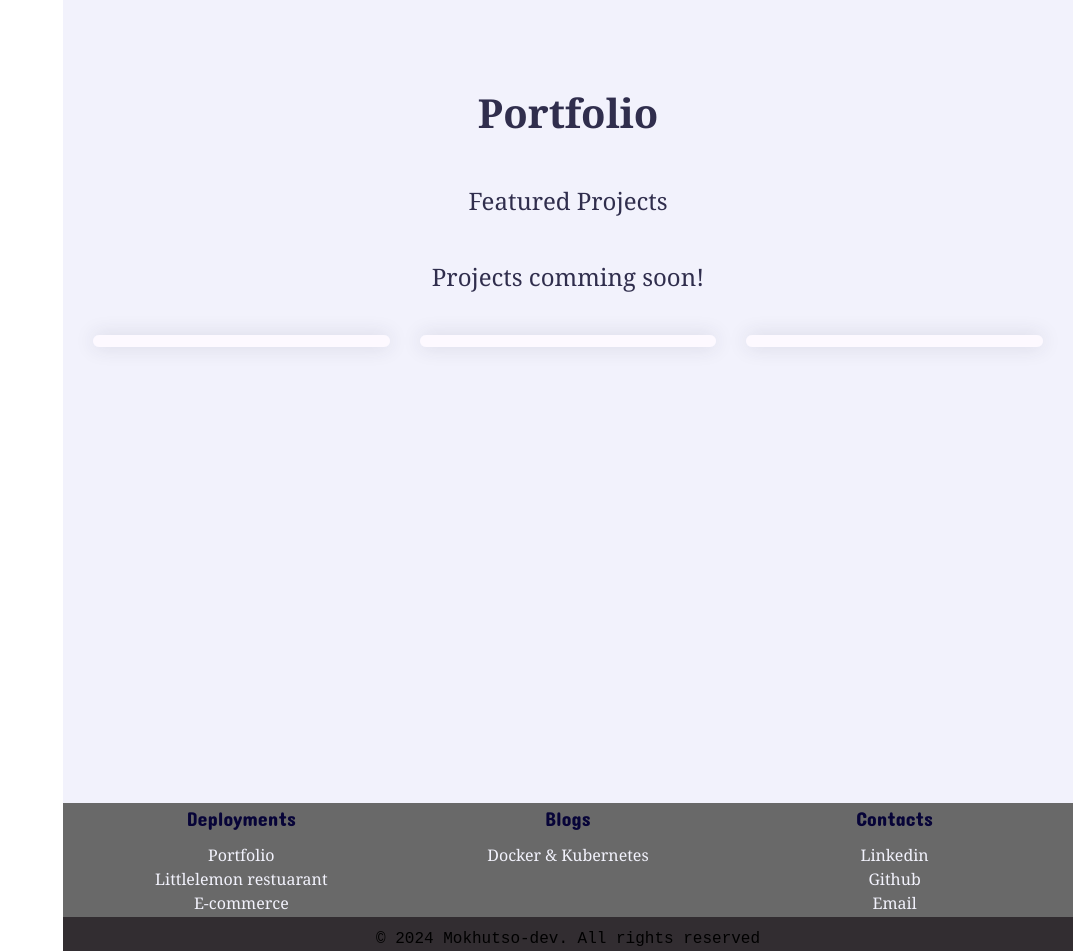
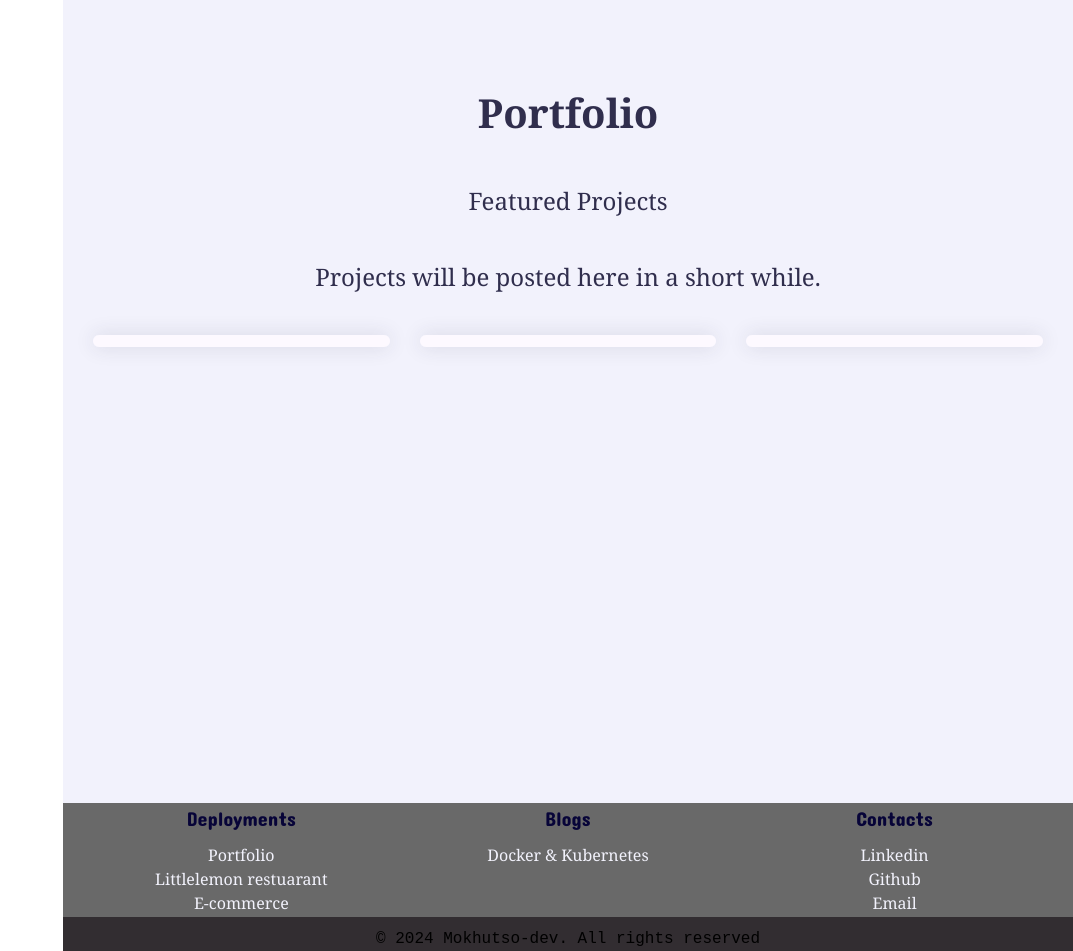
Before and after one commit to mokhutso-dev/dev-profile, a plain HTML site: page index.html in a window 1280 px wide. Shown: the part 1600-2551 px from the top of the page, without its empty margins (207-1280 px from the left). Drawn offline with nearby package versions, Linux system fonts and the light colour scheme; a web font is replaced by a local one.

Commit message:
changed projects title

```diff
--- a/index.html
+++ b/index.html
@@ -158,7 +158,7 @@
                             <h2>Featured Projects</h2>
                         </div>
                         <div class="portfolio-heading padd-15">
-                            <h2>Projects comming soon!</h2>
+                            <h2>Projects will be posted here in a short while.</h2>
                         </div>
                     </div>
 
```
